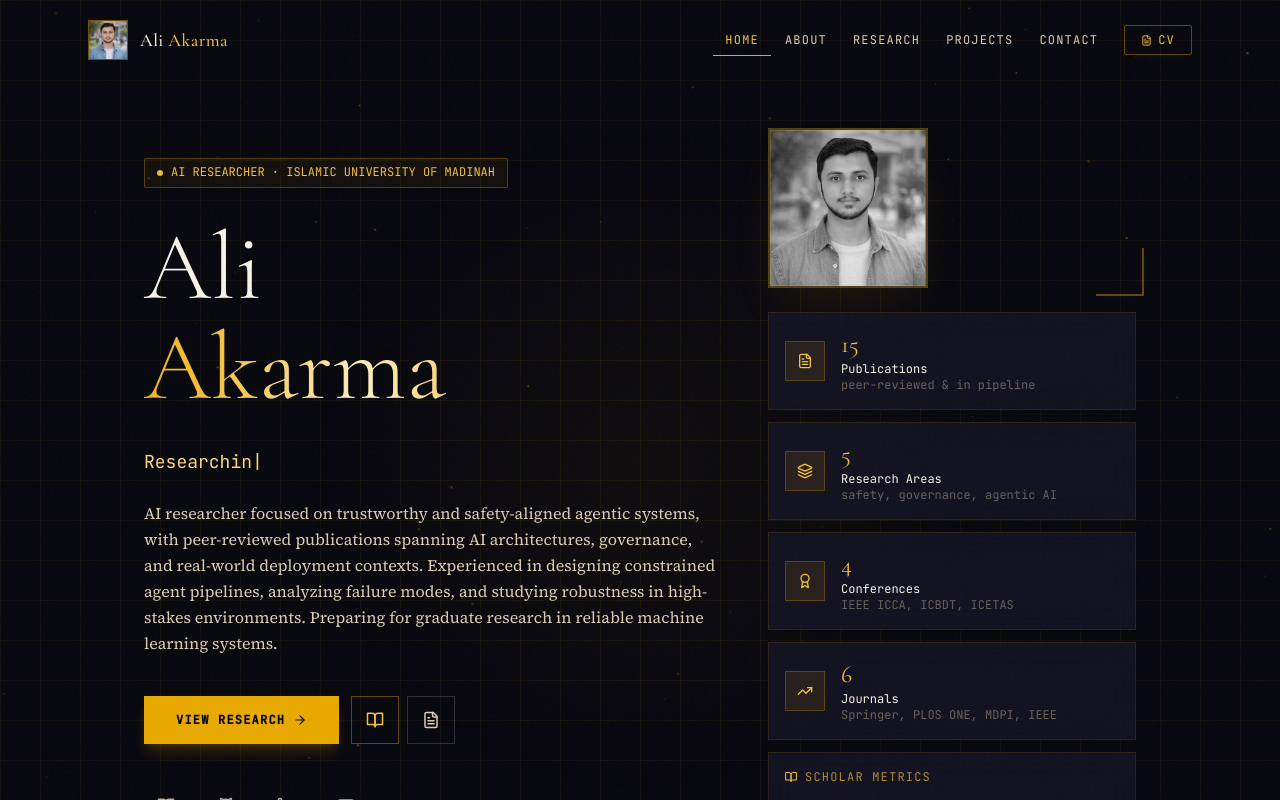
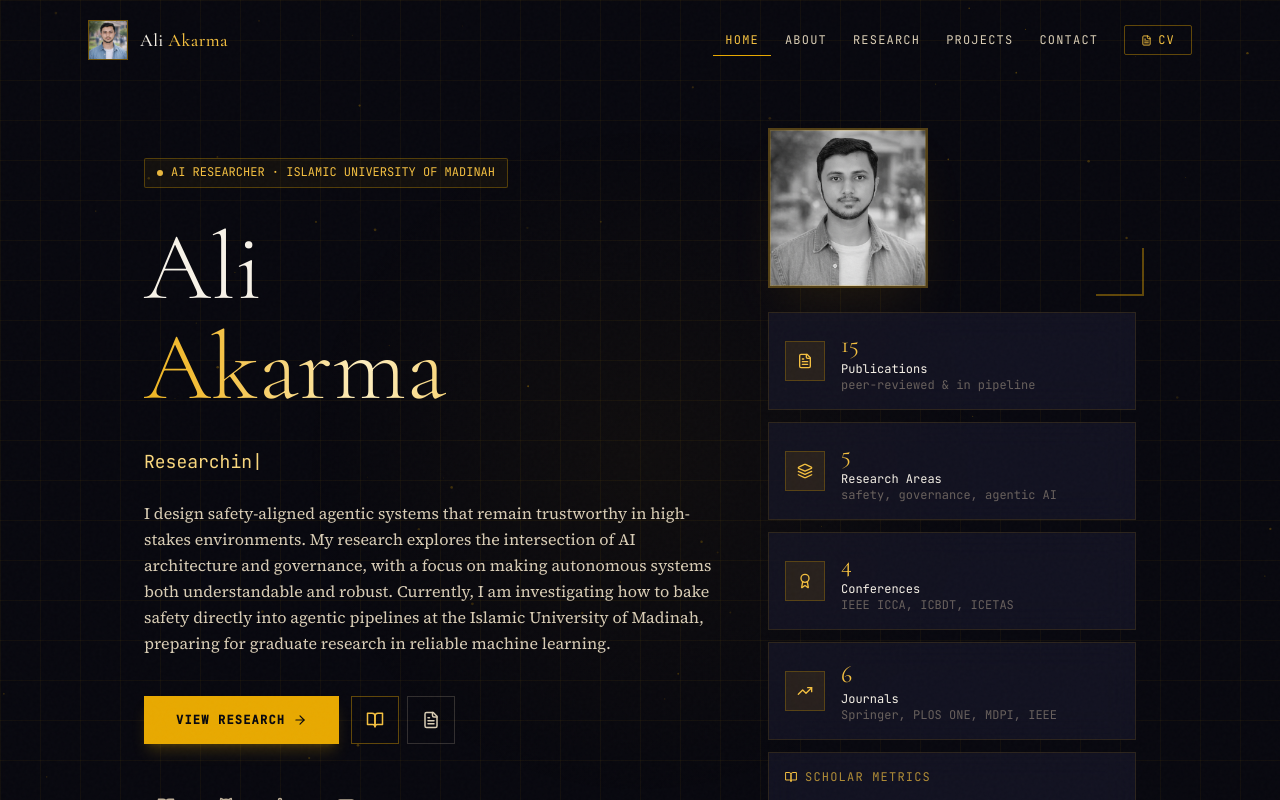
Before and after one commit to aliakarma/portfolio, a Next.js app: page / in a window 1280 px wide. Shown: the top 800 px of the page. Built offline with nearby package versions, Linux system fonts and the light colour scheme.

Commit message:
Update profile.js

```diff
--- a/data/profile.js
+++ b/data/profile.js
@@ -15,7 +15,7 @@ export const profile = {
   orcid:       "https://orcid.org/0009-0002-6687-9380",
   cv:          "/Ali_Akarma_CV.pdf",
 
-  bio: "AI researcher focused on trustworthy and safety-aligned agentic systems, with peer-reviewed publications spanning AI architectures, governance, and real-world deployment contexts. Experienced in designing constrained agent pipelines, analyzing failure modes, and studying robustness in high-stakes environments. Preparing for graduate research in reliable machine learning systems.",
+  bio: "I design safety-aligned agentic systems that remain trustworthy in high-stakes environments. My research explores the intersection of AI architecture and governance, with a focus on making autonomous systems both understandable and robust. Currently, I am investigating how to bake safety directly into agentic pipelines at the Islamic University of Madinah, preparing for graduate research in reliable machine learning.",
 
   researchVision: `My research explores the design of trustworthy agentic AI systems capable of autonomously managing complex digital infrastructure while maintaining transparency, accountability, and governance. I investigate architectures combining agent-based intelligence, blockchain monitoring, and digital twins to enable secure and explainable AI-driven decision-making — particularly in critical domains such as smart cities, healthcare, and renewable energy infrastructure.
 
```
